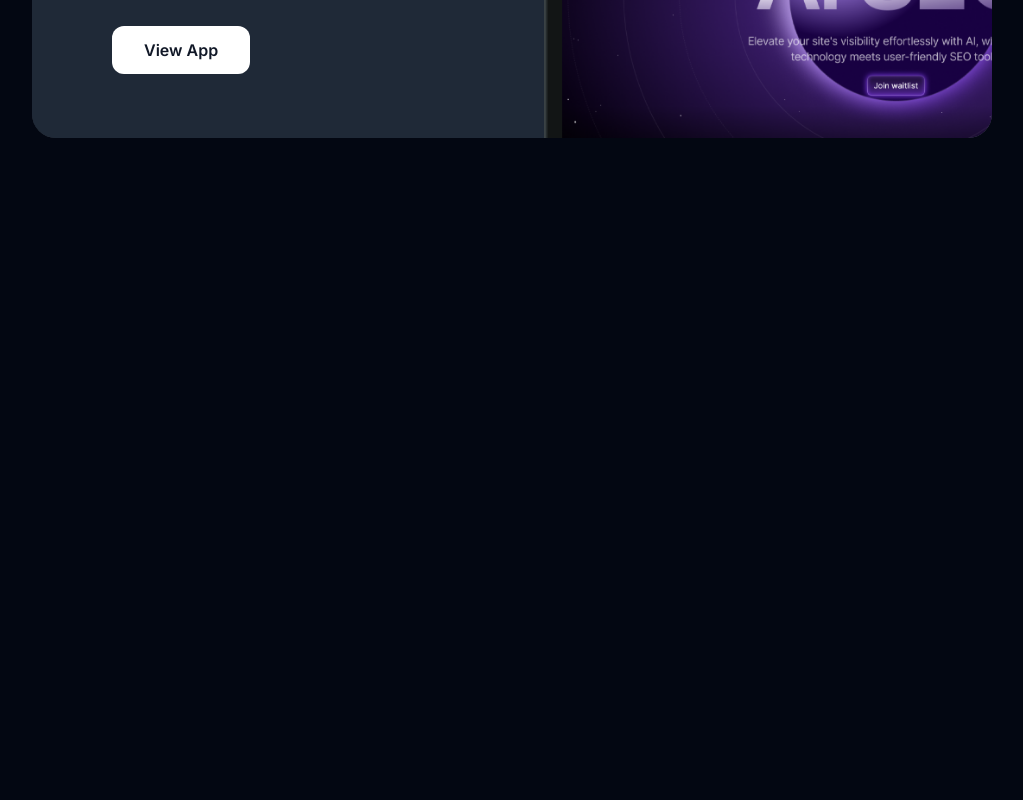
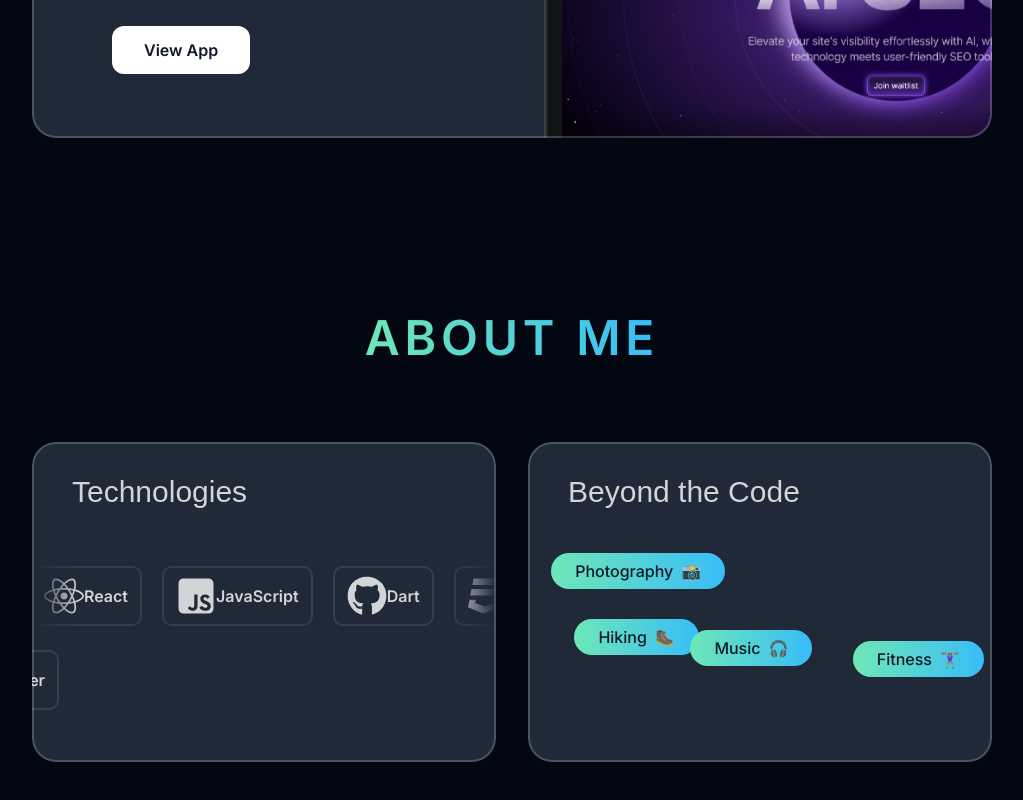
Before and after one commit to ornido77/portfolio2025, a Next.js app: page / in a window 1280 px wide. Shown: the part 2674-3474 px from the top of the page, without its empty margins (128-1151 px from the left). Before the commit the page ends 2908 px from the top, so only its background shows below. Built offline with nearby package versions, Linux system fonts and the light colour scheme; a web font is replaced by a local one.

Commit message:
FEAT: About Section

```diff
--- a/src/app/page.tsx
+++ b/src/app/page.tsx
@@ -1,3 +1,4 @@
+import { AboutSection } from "@/sections/About";
 import { Header } from "@/sections/Header";
 import { HeroSection } from "@/sections/Hero";
 import { ProjectsSection } from "@/sections/Projects";
@@ -8,6 +9,7 @@ export default function Home() {
       <Header />
       <HeroSection />
       <ProjectsSection />
+      <AboutSection />
     </div>
   );
 }
--- /dev/null
+++ b/src/components/Card.tsx
@@ -0,0 +1,18 @@
+import { PropsWithChildren } from "react";
+import { twMerge } from "tailwind-merge";
+
+export const Card = ({
+  className,
+  children,
+}: PropsWithChildren<{ className?: string }>) => {
+  return (
+    <div
+      className={twMerge(
+        "bg-gray-800 rounded-3xl relative z-0 overflow-hidden after:z-10 after:content-[''] after:absolute after:inset-0 after:outline-2 after:outline after:-outline-offset-2 after:rounded-3xl after:outline-white/20 after:pointer-events-none p-6",
+        className
+      )}
+    >
+      {children}
+    </div>
+  );
+};
--- /dev/null
+++ b/src/components/SectionHeader.tsx
@@ -0,0 +1,13 @@
+import { PropsWithChildren } from "react";
+
+export const SectionHeader = ({ title }: { title: string }) => {
+  return (
+    <div>
+      <div className="flex justify-center">
+        <h2 className="uppercase text-3xl md:text-5xl font-semibold tracking-widest bg-gradient-to-r from-emerald-300 to-sky-400 text-transparent bg-clip-text text-center">
+          {title}
+        </h2>
+      </div>
+    </div>
+  );
+};
--- /dev/null
+++ b/src/components/TechIcon.tsx
@@ -0,0 +1,4 @@
+export const TechIcon = ({ component }: { component: React.ElementType }) => {
+  const Component = component;
+  return <Component className='size-10'/>;
+};
--- /dev/null
+++ b/src/components/ToolboxItem.tsx
@@ -0,0 +1,33 @@
+import { twMerge } from "tailwind-merge";
+import { TechIcon } from "./TechIcon";
+
+export const ToolboxItem = ({
+  items,
+  className,
+  itemsWrapperClassName,
+}: {
+  items: { title: string; icon: React.ElementType }[];
+  className?: string;
+  itemsWrapperClassName?: string;
+}) => {
+  return (
+    <div
+      className={twMerge(
+        "flex [mask-image:linear-gradient(to_right,transparent,black_10%,black_90%,transparent)]",
+        className
+      )}
+    >
+      <div className={twMerge("flex flex-none py-0.5 gap-6 pr-6", itemsWrapperClassName)}>
+        {items.map((item) => (
+          <div
+            key={item.title}
+            className="inline-flex items-center fap-4 py-2 px-3 outline outline-2 outline-white/10 rounded-lg"
+          >
+            <TechIcon component={item.icon} />
+            <span className="font-semibold">{item.title}</span>
+          </div>
+        ))}
+      </div>
+    </div>
+  );
+};
--- a/src/sections/About.tsx
+++ b/src/sections/About.tsx
@@ -1,3 +1,67 @@
+import { Card } from "@/components/Card";
+import { SectionHeader } from "@/components/SectionHeader";
+import StarIcon from "@/assets/icons/star.svg";
+import bookImage from "@/assets/images/book-cover.png";
+import Image from "next/image";
+import JavaScriptIcon from "@/assets/icons/square-js.svg";
+import ReactIcon from "@/assets/icons/react.svg";
+import GitHubIcon from "@/assets/icons/github.svg";
+import CSSIcon from "@/assets/icons/css3.svg";
+import { TechIcon } from "@/components/TechIcon";
+import { ToolboxItem } from "@/components/ToolboxItem";
+
+const tools = [
+  { title: "React", icon: ReactIcon },
+  { title: "JavaScript", icon: JavaScriptIcon },
+  { title: "Dart", icon: GitHubIcon },
+  { title: "Flutter", icon: CSSIcon },
+];
+
+const hobbies = [
+  { title: "Photography", logo: "📸", left: "5%", top: "5%" },
+  { title: "Hiking", logo: "🥾", left: "10%", top: "35%" },
+  { title: "Music", logo: "🎧", left: "35%", top: "40%" },
+  { title: "Fitness", logo: "🏋🏽‍♀️", left: "70%", top: "45%" },
+];
+
 export const AboutSection = () => {
-  return <div>About Section</div>;
+  return (
+    <div className="py-20">
+      <div className="container">
+        <SectionHeader title="About Me" />
+        <div className="mt-20 flex flex-col gap-8 md:grid md:grid-cols-2">
+          <Card className="h-[320px] p-0">
+            <div className="px-6 pt-6 md:py-8 md:px-10">
+              <h3 className="font-serif text-3xl">Technologies</h3>
+            </div>
+            <ToolboxItem items={tools} className="mt-6" />
+            <ToolboxItem
+              items={tools}
+              className="mt-6 -translate-x-1/2"
+              itemsWrapperClassName="-translate-x-1/2"
+            />
+          </Card>
+          <Card className="h-[320px] p-0 flex flex-col">
+            <div className="px-6 py-6 md:py-8 md:px-10">
+              <h3 className="font-serif text-3xl">Beyond the Code</h3>
+            </div>
+            <div className="relative flex-1">
+              {hobbies.map((item) => (
+                <div
+                  key={item.title}
+                  className="inline-flex items-center gap-2 px-6 bg-gradient-to-r from-emerald-300 to-sky-400 rounded-full py-1.5 absolute"
+                  style={{ left: item.left, top: item.top }}
+                >
+                  <span className="font-medium text-gray-900">
+                    {item.title}
+                  </span>
+                  <span>{item.logo}</span>
+                </div>
+              ))}
+            </div>
+          </Card>
+        </div>
+      </div>
+    </div>
+  );
 };
--- a/src/sections/Projects.tsx
+++ b/src/sections/Projects.tsx
@@ -3,6 +3,8 @@ import lightSaasLandingPage from "@/assets/images/light-saas-landing-page.png";
 import aiStartupLandingPage from "@/assets/images/ai-startup-landing-page.png";
 import Image from "next/image";
 import CheckIcon from "@/assets/icons/check-circle.svg";
+import { SectionHeader } from "@/components/SectionHeader";
+import { Card } from "@/components/Card";
 
 const portfolioProjects = [
   {
@@ -62,18 +64,13 @@ export const ProjectsSection = () => {
   return (
     <section className="pb-16 lg:py-24">
       <div className="container">
-        <div className="flex justify-center">
-          <h2 className="uppercase text-3xl md:text-5xl font-semibold tracking-widest bg-gradient-to-r from-emerald-300 to-sky-400 text-transparent bg-clip-text text-center">
-            Projects
-          </h2>
-        </div>
+        <SectionHeader title="Projects" />
 
         <div className="mt-10 md:mt-20 flex flex-col gap-20">
           {portfolioProjects.map((project) => (
-            <div
+            <Card
               key={project.title}
-              className="bg-gray-800 rounded-3xl relative z-0 overflow-hidden after:z-10 after:content-['']
-                after:absolute after:inset-0 after:outline-2 after:outline after:-outline-offset-2` after:rounded-3xl after:outline-white/20 pt-8 px-8 md:pt-12 md:px-10 lg:pt-16 lg:px-20 after:pointer-events-none"
+              className="pt-8 px-8 pb-0 md:pt-12 md:px-10 lg:pt-16 lg:px-20"
             >
               <div className="lg:grid lg:grid-cols-2 lg:gap-16">
                 <div className="lg:pb-16">
@@ -112,7 +109,7 @@ export const ProjectsSection = () => {
                   />
                 </div>
               </div>
-            </div>
+            </Card>
           ))}
         </div>
       </div>
```
